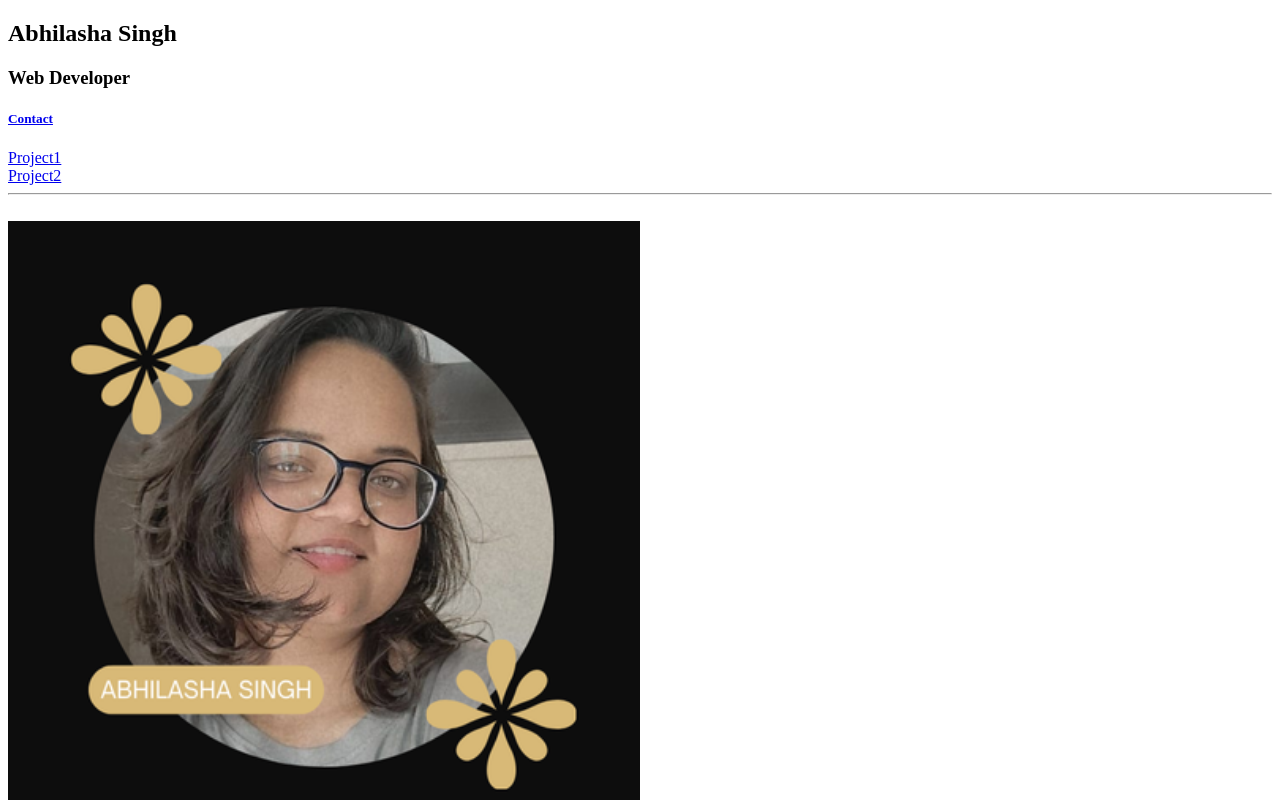
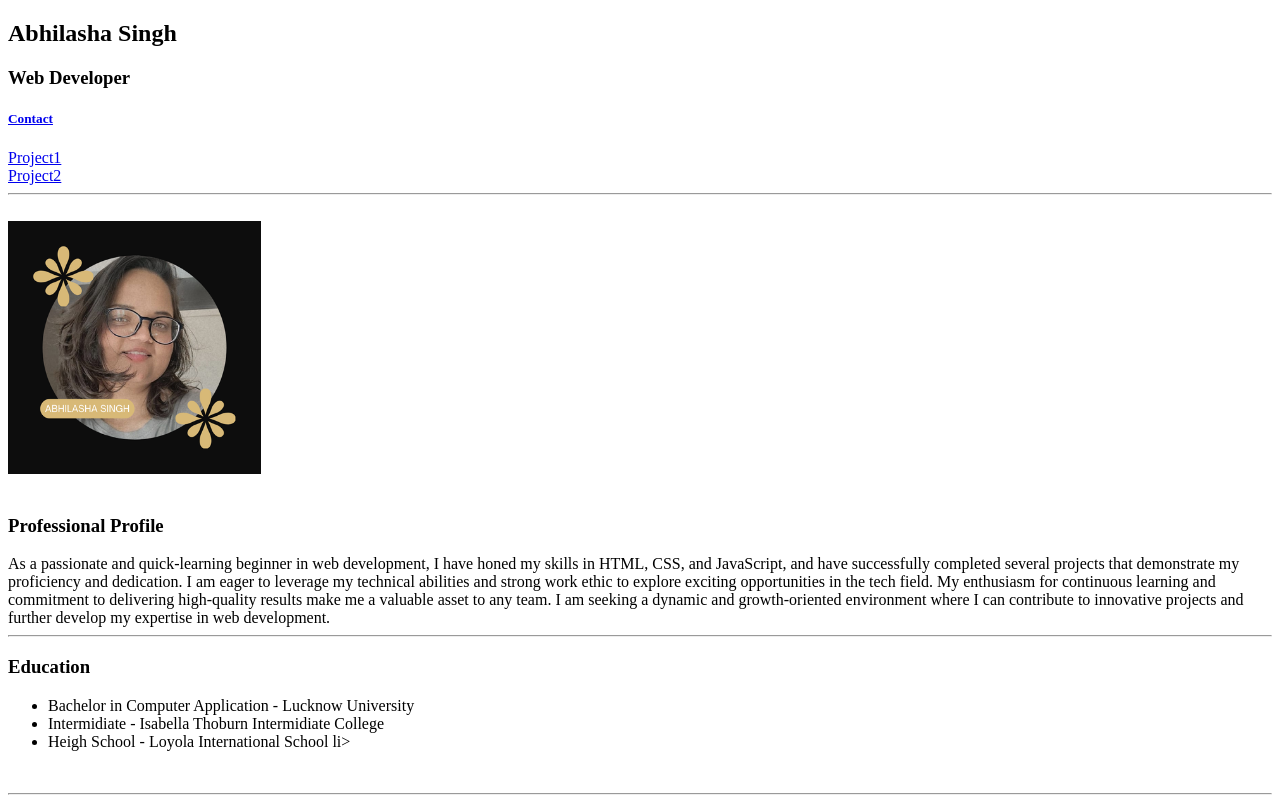
Before and after one commit to prikly/resume, a plain HTML site: page index.html in a window 1280 px wide. Shown: the top 800 px of the page. Drawn offline with Linux system fonts and the light colour scheme.

Commit message:
Update index.html

```diff
--- a/index.html
+++ b/index.html
@@ -14,7 +14,7 @@
  <br>
  <hr>
 <br>
-  <img src="./resource/BlackM.png" alt="my image" width="50%">
+  <img src="./resource/BlackM.png" alt="my image" width="20%">
   <br> <br>
   <h3>Professional Profile</h3>
   As a passionate and quick-learning beginner in web development, I have honed my skills in HTML, CSS, and JavaScript, and have successfully completed several projects that demonstrate my proficiency and dedication. I am eager to leverage my technical abilities and strong work ethic to explore exciting opportunities in the tech field. My enthusiasm for continuous learning and commitment to delivering high-quality results make me a valuable asset to any team. I am seeking a dynamic and growth-oriented environment where I can contribute to innovative projects and further develop my expertise in web development.
```
